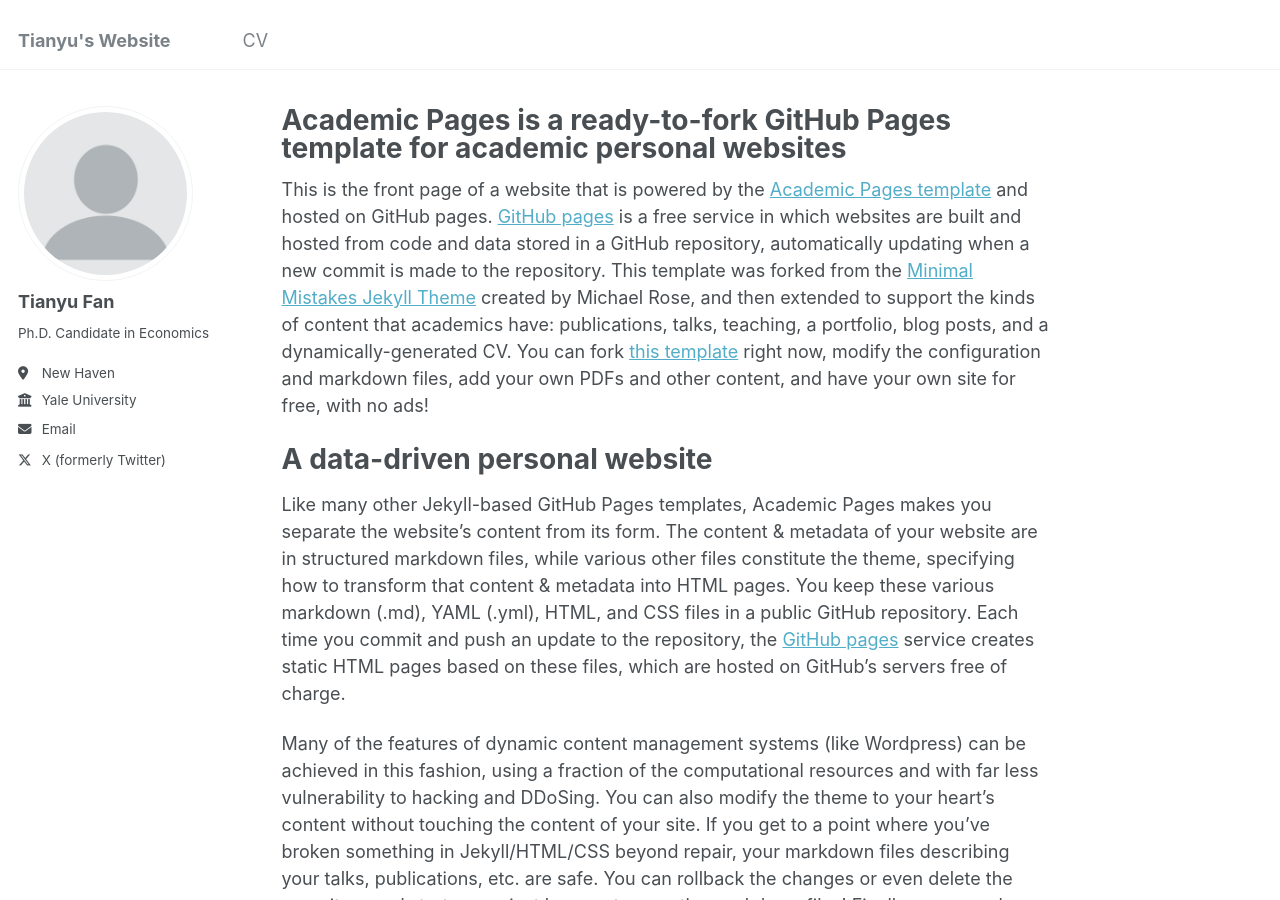
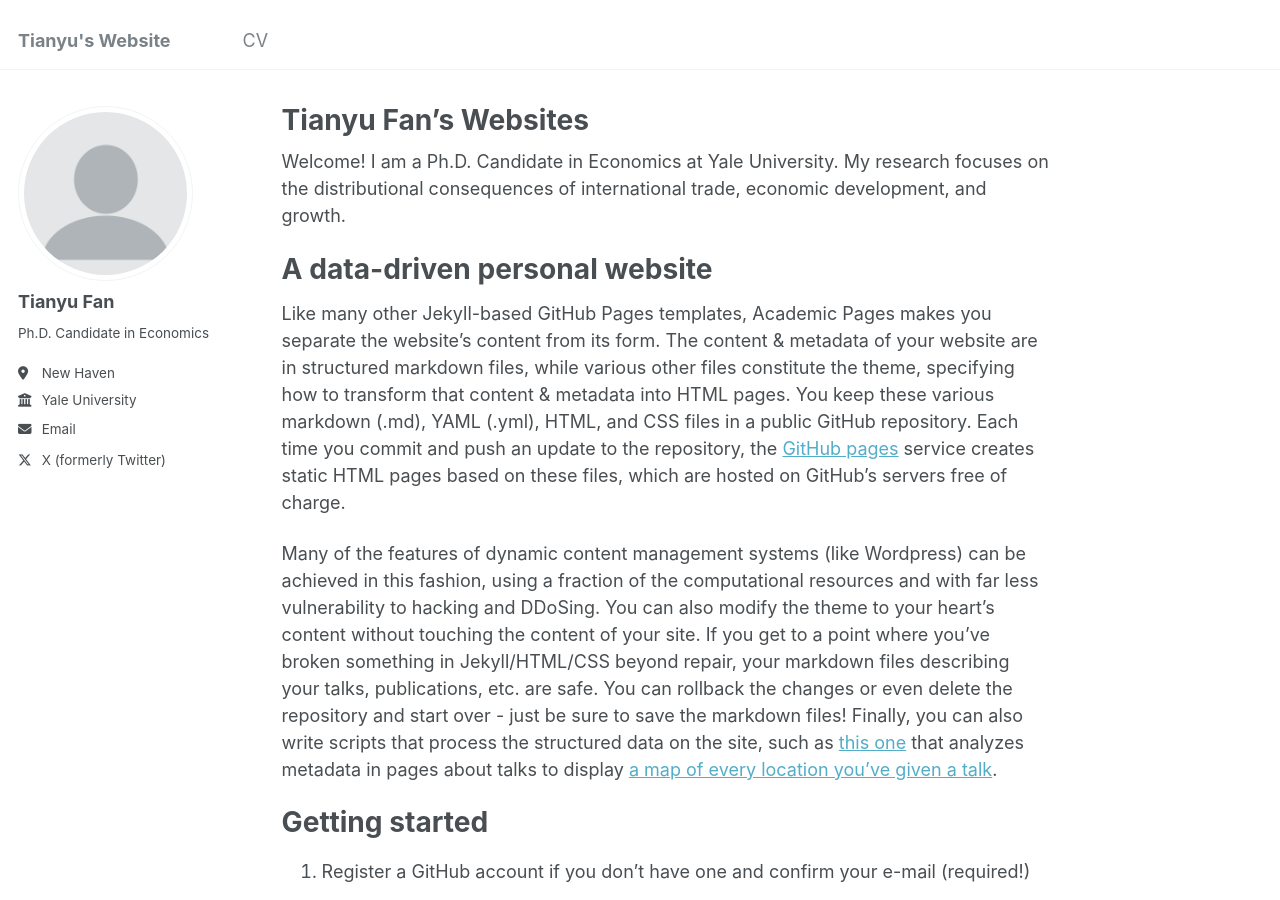
Before and after one commit to tianyufan-econ/tianyufan-econ.github.io, a Jekyll site: the page built from _pages/about.md, in a window 1280 px wide and 900 px high. Built offline with Jekyll 4.4.1, drawn with Linux system fonts in a browser that asks for light colours.

Commit message:
Update about.md

```diff
--- a/_pages/about.md
+++ b/_pages/about.md
@@ -1,13 +1,13 @@
 ---
 permalink: /
-title: "Academic Pages is a ready-to-fork GitHub Pages template for academic personal websites"
+title: "Tianyu Fan's Websites"
 author_profile: true
 redirect_from:
   - /about/
   - /about.html
 ---
 
-This is the front page of a website that is powered by the [Academic Pages template](https://github.com/academicpages/academicpages.github.io) and hosted on GitHub pages. [GitHub pages](https://pages.github.com) is a free service in which websites are built and hosted from code and data stored in a GitHub repository, automatically updating when a new commit is made to the repository. This template was forked from the [Minimal Mistakes Jekyll Theme](https://mmistakes.github.io/minimal-mistakes/) created by Michael Rose, and then extended to support the kinds of content that academics have: publications, talks, teaching, a portfolio, blog posts, and a dynamically-generated CV. You can fork [this template](https://github.com/academicpages/academicpages.github.io) right now, modify the configuration and markdown files, add your own PDFs and other content, and have your own site for free, with no ads!
+Welcome! I am a Ph.D. Candidate in Economics at Yale University. My research focuses on the distributional consequences of international trade, economic development, and growth.
 
 A data-driven personal website
 ======
```
